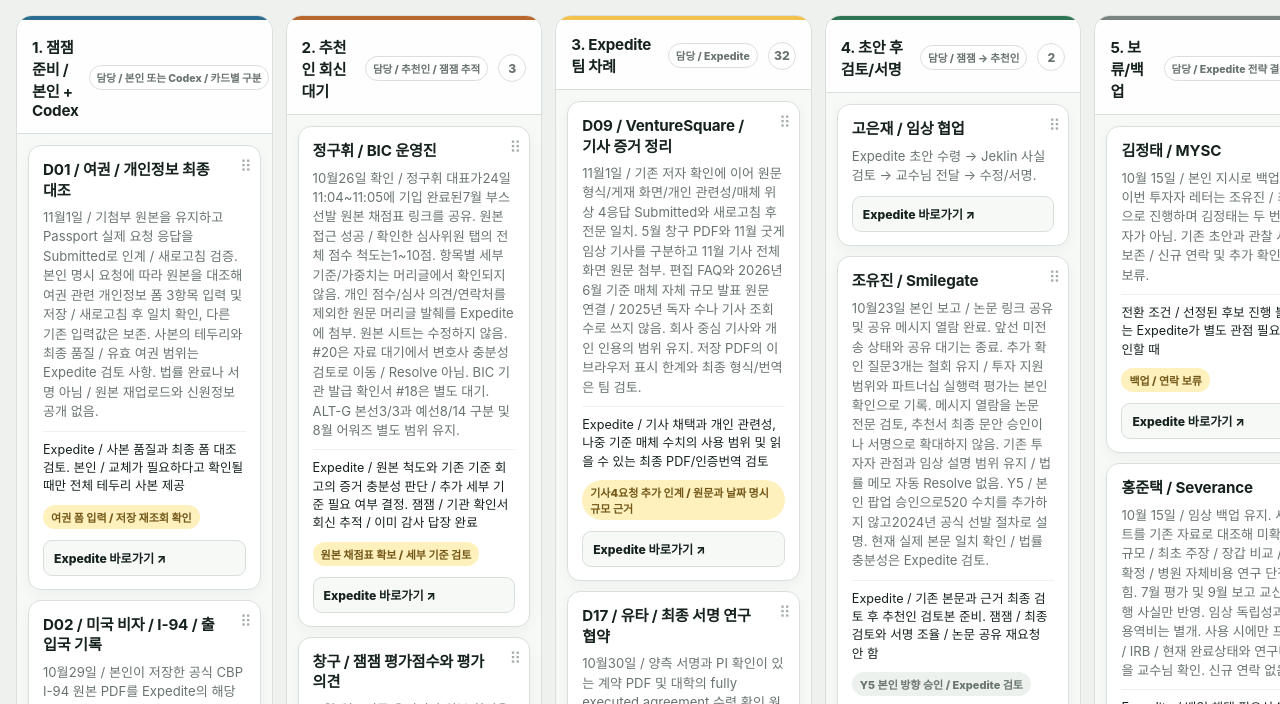
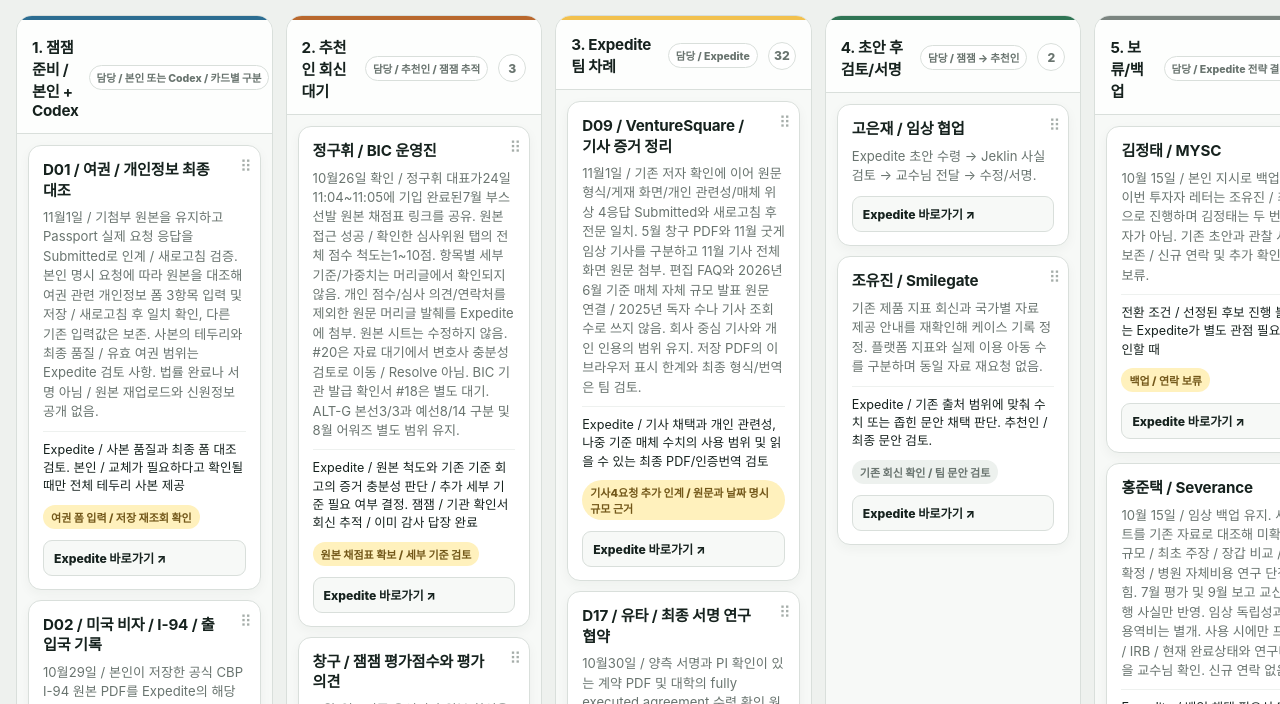
Before and after one commit to Jeklinkimm/Jeklinkimm.github.io, a plain HTML site: page eb1a-board/index.html in a window 1280 px wide. Shown: the part 65-769 px from the top of the page. Drawn offline with Linux system fonts and the light colour scheme.

Commit message:
Update source handoff and draft review status

```diff
--- a/eb1a-board/index.html
+++ b/eb1a-board/index.html
@@ -787,6 +787,30 @@
         nextEn:'External custodian / Check the remaining receipt. Expedite / Review received source, portfolio wording and translations.',
         tagKo:'접수증 추가 확보 / 법률팀 검토',tagEn:'Additional receipt obtained / Counsel review',replaceAllParagraphs:true
       };
+      sourceUpdates20261013['letter-mix']={
+        ...sourceUpdates20261013['letter-mix'],
+        ko:'이번 전달 대상 8건의 개별 이메일 초안과 참고본 준비 및 임시보관 검증 완료. 추가 후보는 요청 전이며 기존 보류와 백업은 유지.',
+        en:'Eight individual email drafts and reference copies are prepared and verified in Drafts. An additional candidate has not yet been asked; existing holds and backups remain.',
+        nextKo:'본인 / 초안 검토 및 발송 결정. 추천인 / 전달 후 검토와 서명. Expedite / 추가 후보 동의 후 문안 작성.',
+        nextEn:'Applicant / Review drafts and decide on sending. Recommenders / Review and sign after delivery. Expedite / Draft after additional consent.',
+        tagKo:'8건 초안 검증 / 미발송',tagEn:'Eight drafts verified / Not sent',replaceAllParagraphs:true
+      };
+      sourceUpdates20261013['doc-d22']={
+        ...sourceUpdates20261013['doc-d22'],
+        ko:'이번 추가 원문과 검토 색인을 비공개 케이스에 반영하고 재조회 검증 완료. 기존 확보 자료는 재요청하지 않음. 법률팀의 증거 채택, 번역과 최종 문안 검토가 남음.',
+        en:'Additional originals and a working source index are reflected and reload-verified in the private case. Obtained sources are not requested again. Counsel retains exhibit selection, translation and final wording review.',
+        nextKo:'Expedite / 증거 검토 및 번역, 접수 준비 판단. 본인 / 준비된 연락 초안 검토. 외부 담당 / 미수령 사실 회신.',
+        nextEn:'Expedite / Review evidence, translate and assess filing readiness. Applicant / Review prepared outreach drafts. External custodians / Outstanding factual replies.',
+        tagKo:'추가자료 반영 검증 / 팀 검토',tagEn:'Additional sources verified / Team review',replaceAllParagraphs:true
+      };
+      sourceUpdates20261013['yujin-joe']={
+        ...sourceUpdates20261013['yujin-joe'],
+        ko:'기존 제품 지표 회신과 국가별 자료 제공 안내를 재확인해 케이스 기록 정정. 플랫폼 지표와 실제 이용 아동 수를 구분하며 동일 자료 재요청 없음.',
+        en:'The received product-metric reply and notice of country-level attachments were rechecked and the case record corrected. Platform metrics remain distinct from actual child users; no duplicate source request.',
+        nextKo:'Expedite / 기존 출처 범위에 맞춰 수치 또는 좁힌 문안 채택 판단. 추천인 / 최종 문안 검토.',
+        nextEn:'Expedite / Decide on source-qualified figures or narrower wording. Recommender / Review final text.',
+        tagKo:'기존 회신 확인 / 팀 문안 검토',tagEn:'Existing reply confirmed / Team wording review',replaceAllParagraphs:true
+      };
       for(const [id,update] of Object.entries(sourceUpdates20261013)){
         const card=document.getElementById(id);
         const text=update.append?document.createElement('p'):card.querySelector('p');
```
